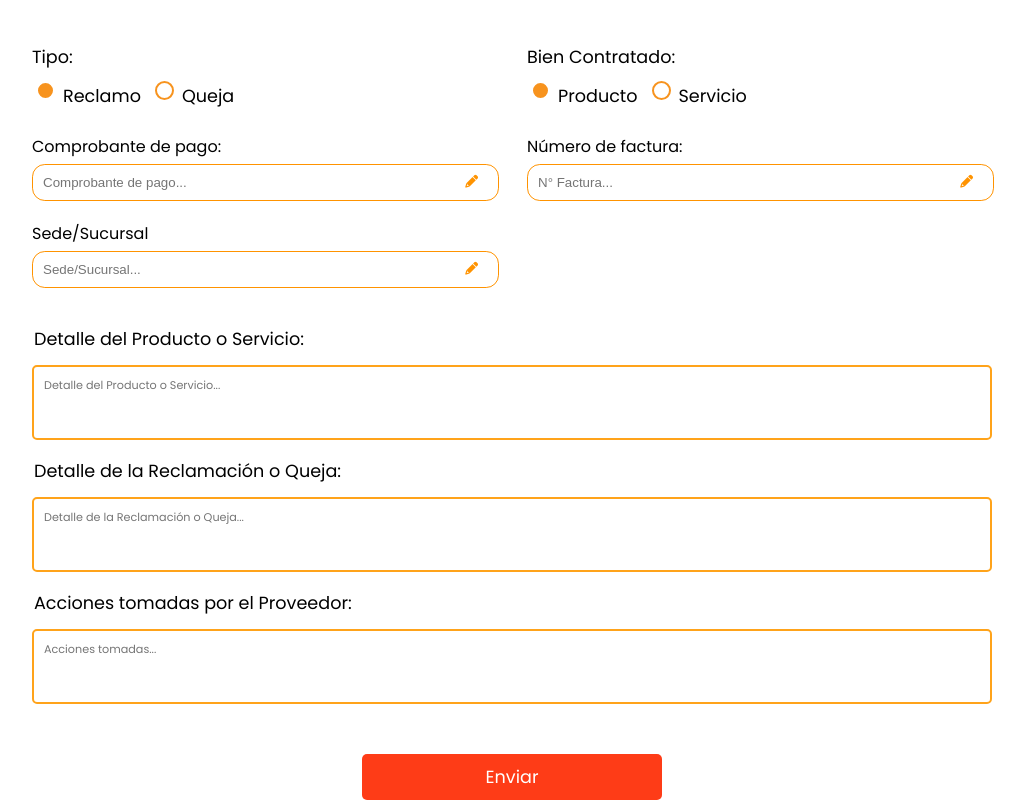
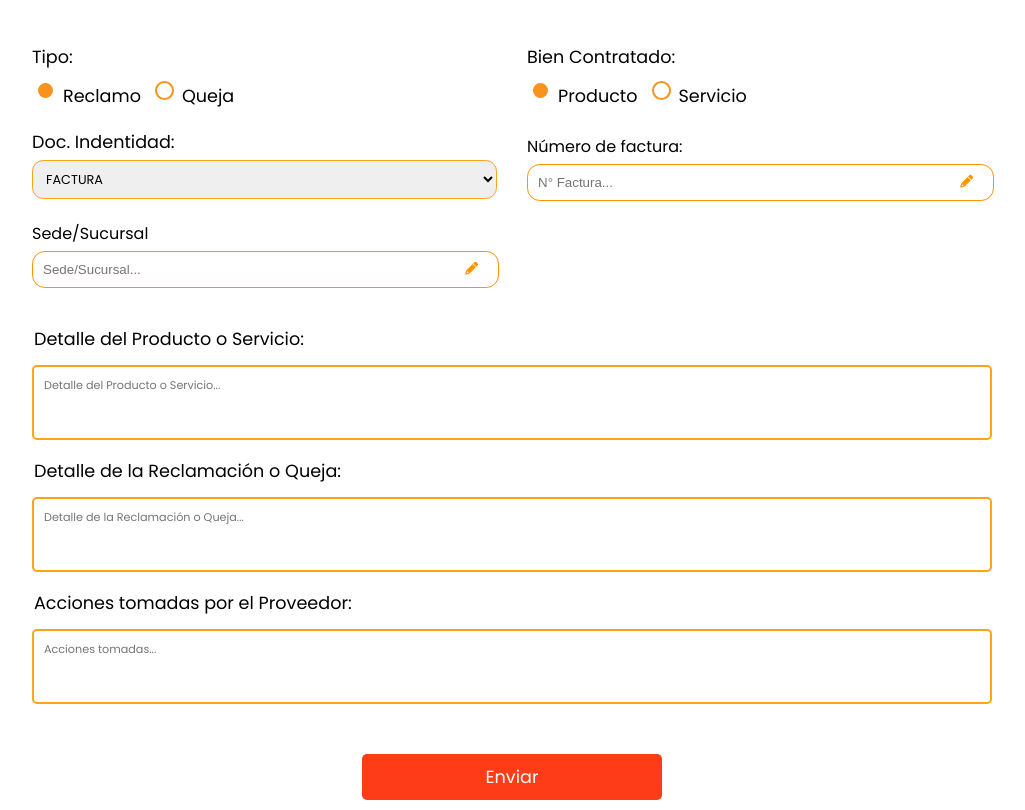
Before and after one commit to IBearSmile2319/keola_complains_page, a React (Vite) app: page / in a window 1280 px wide. Shown: the part 1267-2077 px from the top of the page, without its empty margins (13-1038 px from the left). Built offline with nearby package versions, Linux system fonts and the light colour scheme.

Commit message:
modifications in the selectables.

```diff
--- a/index.html
+++ b/index.html
@@ -2,9 +2,9 @@
 <html lang="en">
   <head>
     <meta charset="UTF-8" />
-    <link rel="icon" type="image/svg+xml" href="/src/favicon.svg" />
+    <link rel="icon" type="image/svg+xml" href="/src/assets/img.png" />
     <meta name="viewport" content="width=device-width, initial-scale=1.0" />
-    <title>Vite App</title>
+    <title>Libro de reclamaciones de Keola</title>
     <link rel="stylesheet" href="https://cdnjs.cloudflare.com/ajax/libs/font-awesome/6.0.0/css/all.min.css" integrity="sha512-9usAa10IRO0HhonpyAIVpjrylPvoDwiPUiKdWk5t3PyolY1cOd4DSE0Ga+ri4AuTroPR5aQvXU9xC6qOPnzFeg==" crossorigin="anonymous" referrerpolicy="no-referrer" />
   </head>
   <body>
--- a/src/components/Form2/components/InputComplains/index.jsx
+++ b/src/components/Form2/components/InputComplains/index.jsx
@@ -7,6 +7,7 @@ const InputComplains = ({
   label,
   placeholder,
   errors,
+  type
 }) => {
 
   return (
@@ -14,16 +15,26 @@ const InputComplains = ({
       <label className="input-complain__title">
         {title}
       </label>
+      {type === 'file' ? (
+        <div className="">
+          <input
+            type={type}
+            name={label}
+            {...register(label, { required: required ? required : false })}
+          />
+        </div>
+      ) : (
         <div className="input-complain__input">
           <input
-          {...register(label,{required:required?required:false})}
+            {...register(label, { required: required ? required : false })}
             placeholder={placeholder}
           />
           <span>
             <i className="fa-solid fa-pencil"></i>
           </span>
         </div>
-      { errors ? errors[label] && <span className="complain-main__msg-error"><i className="fa-solid fa-anchor"></i> { errors[label].message?.includes("number") ? "Solo se permiten numeros!" : errors[label].message  }</span> : null }
+      )}
+      {errors ? errors[label] && <span className="complain-main__msg-error"><i className="fa-solid fa-anchor"></i> {errors[label].message?.includes("number") ? "Solo se permiten numeros!" : errors[label].message}</span> : null}
     </div>
   )
 }
--- a/src/components/Form2/components/SelectComplains/index.jsx
+++ b/src/components/Form2/components/SelectComplains/index.jsx
@@ -1,13 +1,17 @@
 import React, { forwardRef } from 'react'
 
-const SelectComplains = forwardRef(({ onChange, onBlur, name, label }, ref) => {
+const SelectComplains = forwardRef(({ onChange, onBlur, name, label, values }, ref) => {
     return (
         <div className="selected-main-form">
             <h2>{label}</h2>
             <select name={name} ref={ref} onChange={onChange} onBlur={onBlur}>
-                <option select value="DNI">DNI</option>
-                <option value="RUC">RUC</option>
-                <option value="Pasaporte">Pasaporte</option>
+                {values.map((value, index) =>
+                    <option key={index} value={value}>{value}</option>
+
+                )}
+                {/* // <option select value="DNI">DNI</option>
+                // <option value="RUC">RUC</option>
+                // <option value="Pasaporte">Pasaporte</option> */}
             </select>
         </div>
     )
--- a/src/components/Form2/index.jsx
+++ b/src/components/Form2/index.jsx
@@ -55,11 +55,11 @@ const Form2 = () => {
                 district: form.city,
                 email: form.email,
                 younger: change.isMinor,
-                proxyname: form.legalGuardianName,//? form.legalGuardianName : null,
-                proxyDocumentNumber: form.legalGuardianNumberID ? `${form.legalGuardianNumberID}` : form.legalGuardianNumberID,
-                proxyEmail: form.legalGuardianEmail, //? form.legalGuardianEmail : null,
-                proxyPhone: form.legalGuardianPhone ? `${form.legalGuardianPhone}` : form.legalGuardianNumberID,
-                proxyAddrees: form.legalGuardianAddress,//? form.legalGuardianAddress : null,
+                proxyname: form.legalGuardianName ? form.legalGuardianName : null,
+                proxyDocumentNumber: form.legalGuardianNumberID ? `${form.legalGuardianNumberID}` : null,
+                proxyEmail: form.legalGuardianEmail ? form.legalGuardianEmail : null,
+                proxyPhone: form.legalGuardianPhone ? `${form.legalGuardianPhone}` : null,
+                proxyAddrees: form.legalGuardianAddress ? form.legalGuardianAddress : null,
             }
         }
         console.log(Form)
@@ -106,6 +106,7 @@ const Form2 = () => {
                             <SelectComplains
                                 label="Doc. Indentidad:"
                                 {...register("typeID")}
+                                values={["DNI", "RUC", "Pasaporte"]}
                             />
                             <span></span>
                             <InputComplains
@@ -200,8 +201,7 @@ const Form2 = () => {
                                     register={register}
                                     placeholder="Nombres y apellidos..."
                                     label="legalGuardianName"
-
-                                // errors={errors}
+                                    errors={errors}
                                 />
                                 <InputComplains
                                     title="Número de documento:"
@@ -233,7 +233,7 @@ const Form2 = () => {
                                     register={register}
                                     placeholder="Dirección..."
                                     label="legalGuardianAddress"
-
+                                    errors={errors}
                                 />
                             </div>
                         </SubTitle>
@@ -256,13 +256,11 @@ const Form2 = () => {
                                 <span>Servicio</span>
                             </label>
                             <span></span>
-                            <InputComplains
-                                title="Comprobante de pago:"
-                                label="paymentReceipt"
-                                placeholder="Comprobante de pago..."
-                                register={register}
+                            <SelectComplains
+                                label="Doc. Indentidad:"
+                                {...register("paymentReceipt")}
+                                values={["FACTURA", "BOLETA", "TICKET", "RECIBO", "OTRO"]}
                                 required={true}
-                                errors={errors}
                             />
                             <InputComplains
                                 title="Número de factura:"
@@ -281,6 +279,16 @@ const Form2 = () => {
                                 required={true}
                                 errors={errors}
                             />
+
+                            {/* para cuando ya este el guardado de archivos en el backend */}
+                            {/* <InputComplains
+                                title="archivo:"
+                                label="file"
+                                type="file"
+                                placeholder="Archivo..."
+                                register={register}
+                                errors={errors}
+                            /> */}
                         </div>
                         <div className="complain-main__form-container-item-2">
 
```
Lines whose indentation alone changed are shown as unchanged.
